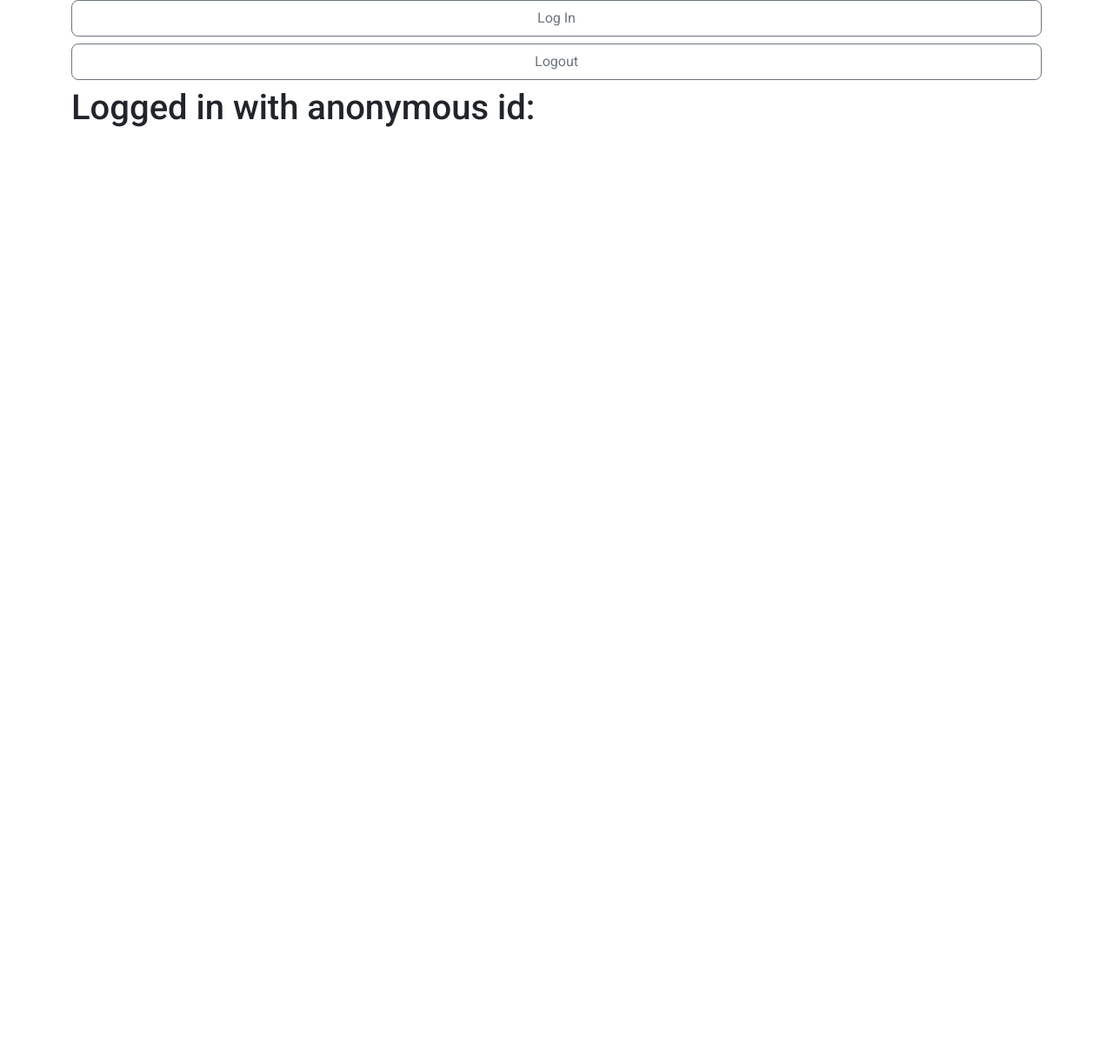
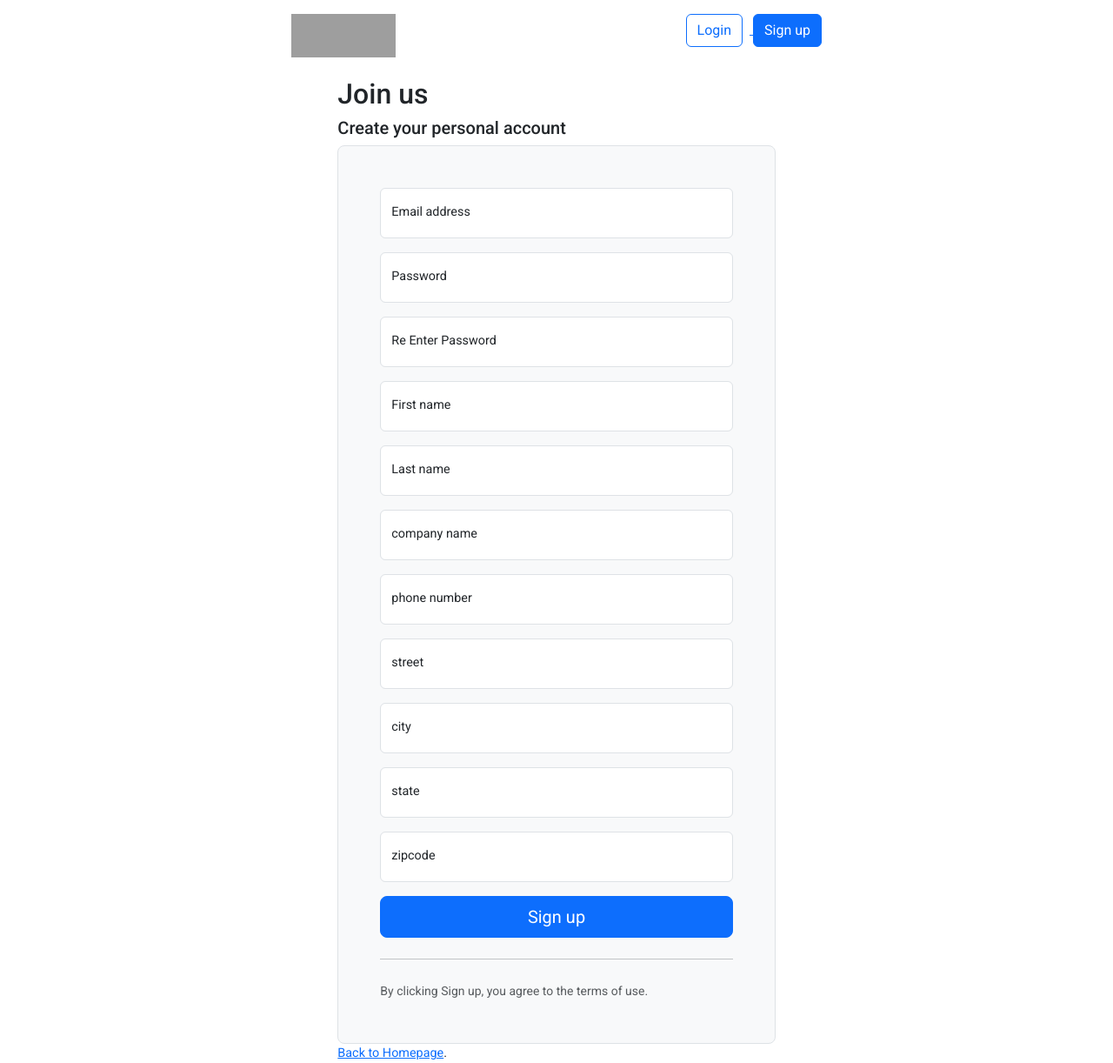
Before and after one commit to nkbuddy/login-react, a React (Create React App) app in the folder frontend/: page /test in a window 1280 px wide. Shown: the whole page at 87% size. Before the commit the page ends 800 px from the top, so only its background shows below. Built offline with nearby package versions, Linux system fonts and the light colour scheme; grey boxes are pictures that could not be loaded; a web font is replaced by a local one; what realm-web would draw is missing.

Commit message:
06/30 updates

```diff
--- a/frontend/src/components/testing1.jsx
+++ b/frontend/src/components/testing1.jsx
@@ -1,75 +1,294 @@
-import React from "react";
+import React, { useState, Fragment } from "react";
+import { Link } from "react-router-dom";
+import axios from "axios";
+import * as Realm from "realm-web";
+import NavbarBeforeLogin from "./navbar/NavbarBeforeLogin";
 
-// Import the MongoDB Realm Web SDK
-import * as Realm from "realm-web";
 const REALM_APP_ID = "application-0-hxfdv"; // e.g. myapp-abcde
 const app = new Realm.App({ id: REALM_APP_ID });
-const id = "g_id_onload";
-const callback="handleCredentialsResponse";
-const client_id="1062848673840-fkvbt2r11ogg073p8g1t848pp4069ga2.apps.googleusercontent.com";
+
+export default function Tseting1() {
+  const [formData, setFormData] = useState({
+    email: '',
+    password: '',
+    confirmPassword: '',
+    firstName: '',
+    lastName: '',
+    companyName: '',
+    phoneNumber: '',
+    street: '',
+    state: '',
+    city: '',
+    zipcode: '',
+  });
+
+  const [errors, setErrors] = useState({});
+
+  const handleChange = (e) => {
+    setFormData({
+      ...formData,
+      [e.target.name]: e.target.value,
+    });
+  };
+
+  async function  handleSubmit(e){
+    const email = formData.email;
+    const password = formData.password;
+    e.preventDefault();
+    const validationErrors = validateForm();
+    if (Object.keys(validationErrors).length === 0) {
+      try {
+        await app.emailPasswordAuth.registerUser({email, password});
+        console.log("User registered successfully!");
+        await axios
+        .post(
+          "https://us-east-1.aws.data.mongodb-api.com/app/application-0-hxfdv/endpoint/register",
+          formData
+        )
+        .then((response) => {
+        console.log(response)
+        })
+        .catch((e) => {
+          console.log(e);
+        });
+        window.location.href = '/login';
+      } catch (error) {
+        console.error("Failed to register user:", error);
+      }
+    } else {
+      // Form has errors, update state with validation errors
+      setErrors(validationErrors);
+    }
+  };
 
 
-export default function Testing1() {
-  // Connect to your MongoDB Realm app
-  // Keep the logged in Realm user in local state. This lets the app re-render
-  // whenever the current user changes (e.g. logs in or logs out).
-  const [user, setUser] = React.useState("");
-
-  // Create a component that displays the given user's details
-  function UserDetail({ user }) {
-    return (
-      <div>
-        <h1>Logged in with anonymous id: {user.id}</h1>
-      </div>
-    );
-  }
-
-  async function logout() {
-    setUser("");
-  }
-
-  async function GuestLogin(e) {
-    e.preventDefault();
-    const credentials = Realm.Credentials.anonymous();
-    // Authenticate the user
-    const user = await app.logIn(credentials);
-    setUser(user);
-    // `App.currentUser` updates to match the logged in user
-    console.assert(user.id === app.currentUser.id);
-    window.location.href = '/'+user.id;
-    return user;
-  }
-
-  async function handleCredentialsResponse(response) {
-    const credentials = Realm.Credentials.google({ id_token: response.credential });
-    const user = await app.logIn(credentials);
-    setUser(user);
-    console.assert(user.id === app.currentUser.id);
-    return user;
-  }
-
-  async function face(){
-    const redirectUri = "http://localhost:3000/test";
-    const credentials = Realm.Credentials.facebook(redirectUri);
-    const user = await app.logIn(credentials);
-    setUser(user);
-    console.assert(user.id === app.currentUser.id);
-    return user;
-  }
+  const validateForm = () => {
+    const errors = {};
+    if (!formData.email) {
+      errors.email = 'Email is required.';
+    } else if (!/\S+@\S+\.\S+/.test(formData.email)) {
+      errors.email = 'Email is invalid.';
+    }
+    if (!formData.password) {
+      errors.password = 'Password is required.';
+    } else if (formData.password.length < 6) {
+      errors.password = 'Password should be at least 6 characters.';
+    }
+    if (formData.confirmPassword !== formData.password) {
+      errors.confirmPassword = 'Passwords do not match.';
+    }
+    if (!formData.firstName) {
+      errors.firstName = 'First Name is required.';
+    }
+    if (!formData.lastName) {
+      errors.lastName = 'Last Name is required.';
+    }
+    if (!formData.lastName) {
+      errors.lastName = 'Last Name is required.';
+    }
+    if (!formData.companyName) {
+      errors.companyName = 'Compnay Name is required.';
+    }
+    if (!formData.phoneNumber) {
+      errors.phoneNumber = 'Phone Number is required.';
+    }
+    if (!formData.street) {
+      errors.street = 'street is required.';
+    }
+    if (!formData.city) {
+      errors.city = 'city is required.';
+    }
+    if (!formData.state) {
+      errors.state = 'state is required.';
+    }else if (formData.state.length !== 2) {
+      errors.state = 'zipcode should be at 2 characters.';
+    }
+    if (!formData.zipcode) {
+      errors.zipcode = 'zipcode is required.';
+    }else if (formData.zipcode.length !== 5) {
+      errors.zipcode = 'zipcode should be at 5 characters.';
+    }
+    return errors;
+  };
 
   return (
-    <div className="container">
-      <button className="w-100 py-2 mb-2 btn btn-outline-secondary rounded-3" onClick={face}>Log In</button>
-      <button
-        className="w-100 py-2 mb-2 btn btn-outline-secondary rounded-3"
-        type="submit"
-        onClick={logout}
-      >
-        Logout
-      </button>
-      <div className="App-header">
-        <UserDetail user={user} />
+    <Fragment>
+      <NavbarBeforeLogin/>
+      <div className="col-md-10 mx-auto col-lg-5">
+        <h2>Join us</h2>
+        <h5>Create your personal account</h5>
+        <form className="p-4 p-md-5 border rounded-3 bg-body-tertiary needs-validation">
+          <div className="form-floating mb-3 col-14">
+            <input
+              type="email"
+              className="form-control"
+              name="email"
+              id="floatingInput"
+              placeholder="name@example.com"
+              value={formData.email}
+              onChange={handleChange}
+              required
+            />
+            <label className="">Email address</label>
+            {errors.email && <span style={{ color: "red" }}>{errors.email}</span>}
+          </div>
+          <div className="form-floating mb-3 col-14">
+            <input
+              type="password"
+              className="form-control"
+              name="password"
+              id="floatingPassword"
+              placeholder="Password"
+              value={formData.password}
+              onChange={handleChange}
+              required
+            />
+            <label>Password</label>
+            {errors.password && <span style={{ color: "red" }}>{errors.password}</span>}
+          </div>
+          <div className="form-floating mb-3 col-14">
+            <input
+              type="password"
+              className="form-control"
+              name="confirmPassword"
+              id="reEnterFloatingPassword"
+              placeholder="Password"
+              value={formData.confirmPassword}
+              onChange={handleChange}
+              required
+            />
+            <label>Re Enter Password</label>
+            {errors.confirmPassword && <span style={{ color: "red" }}>{errors.confirmPassword}</span>}
+          </div>
+          <div className="form-floating mb-3 col-14">
+              <input
+              type="text"
+              className="form-control"
+              name="firstName"
+              placeholder="first name"
+              value={formData.firstName}
+              onChange={handleChange}
+              required
+            />
+            <label className="form-label">First name</label>
+            {errors.firstName && <span style={{ color: "red" }}>{errors.firstName}</span>}
+          </div>
+
+          <div className="form-floating mb-3 col-14">
+              <input
+              type="text"
+              className="form-control"
+              name="lastName"
+              placeholder="last name"
+              value={formData.lastName}
+              onChange={handleChange}
+              required
+            />
+            <label className="form-label">Last name</label>
+            {errors.lastName && <span style={{ color: "red" }}>{errors.lastName}</span>}
+          </div>
+
+          <div className="form-floating mb-3 col-14">
+              <input
+              type="text"
+              className="form-control"
+              name="companyName"
+              placeholder="company name"
+              value={formData.companyName}
+              onChange={handleChange}
+              required
+            />
+            <label className="form-label">company name</label>
+            {errors.companyName && <span style={{ color: "red" }}>{errors.companyName}</span>}
+          </div>
+
+          <div className="form-floating mb-3 col-14">
+              <input
+              type="text"
+              className="form-control"
+              name="phoneNumber"
+              placeholder="phone number"
+              value={formData.phoneNumber}
+              onChange={handleChange}
+              required
+            />
+            <label className="form-label">phone number</label>
+            {errors.phoneNumber && <span style={{ color: "red" }}>{errors.phoneNumber}</span>}
+          </div>
+
+          <div className="form-floating mb-3 col-14">
+              <input
+              type="text"
+              className="form-control"
+              name="street"
+              placeholder="street"
+              value={formData.street}
+              onChange={handleChange}
+              required
+            />
+            <label className="form-label">street</label>
+            {errors.street && <span style={{ color: "red" }}>{errors.street}</span>}
+          </div>
+
+          <div className="form-floating mb-3 col-14">
+              <input
+              type="text"
+              className="form-control"
+              name="city"
+              placeholder="city"
+              value={formData.city}
+              onChange={handleChange}
+              required
+            />
+            <label className="form-label">city</label>
+            {errors.city && <span style={{ color: "red" }}>{errors.city}</span>}
+          </div>
+
+          <div className="form-floating mb-3 col-14">
+              <input
+              type="text"
+              className="form-control"
+              name="state"
+              placeholder="state"
+              value={formData.state}
+              onChange={handleChange}
+              required
+            />
+            <label className="form-label">state</label>
+            {errors.state && <span style={{ color: "red" }}>{errors.state}</span>}
+          </div>
+
+          <div className="form-floating mb-3 col-14">
+              <input
+              type="text"
+              className="form-control"
+              name="zipcode"
+              placeholder="zipcode"
+              value={formData.zipcode}
+              onChange={handleChange}
+              required
+            />
+            <label className="form-label">zipcode</label>
+            {errors.zipcode && <span style={{ color: "red" }}>{errors.zipcode}</span>}
+          </div>
+          <button
+            className="w-100 btn btn-lg btn-primary"
+            type="submit"
+            onClick={handleSubmit}
+          >
+            Sign up
+          </button>
+          <hr className="my-4" />
+          <small className="text-body-secondary">
+            By clicking Sign up, you agree to the terms of use.
+          </small>
+        </form>
+        <footer>
+          <p>
+            <Link to="/">Back to Homepage</Link>.
+          </p>
+        </footer>
       </div>
-    </div>
+    </Fragment>
   );
-};
+}
```
